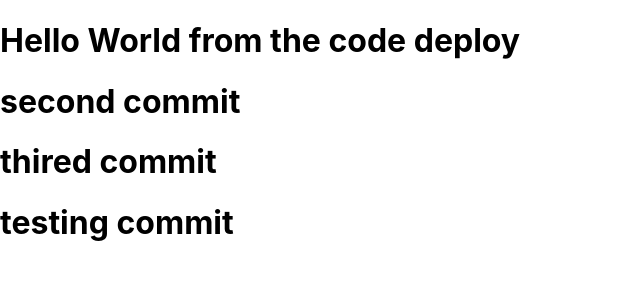
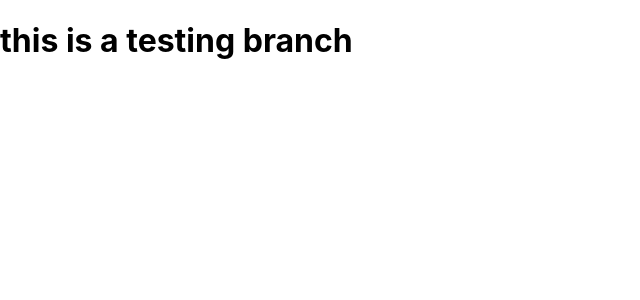
Before and after one commit to AAhsanSiddiqui123/poc, a React (Create React App) app: page / in a window 1280 px wide. Shown: the top 300 px of the page, without its empty margins (0-640 px from the left). Built offline with nearby package versions, Linux system fonts and the light colour scheme.

Commit message:
chnage in testing branch

```diff
--- a/src/App.js
+++ b/src/App.js
@@ -3,10 +3,8 @@ import React from "react";
 function App() {
   return (
     <div>
-      <h1>Hello World from the code deploy</h1>
-      <h1>second commit </h1>
-      <h1>thired commit </h1>
-      <h1>testing commit </h1>
+      <h1>this is a testing branch</h1>
+
 
 
     </div>
```
